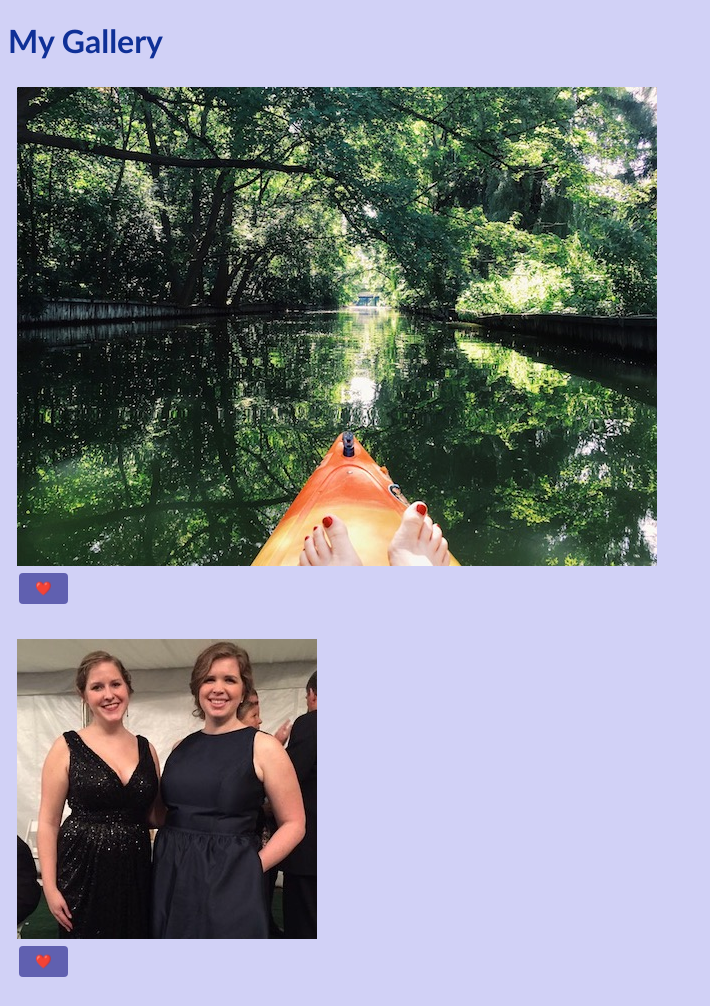
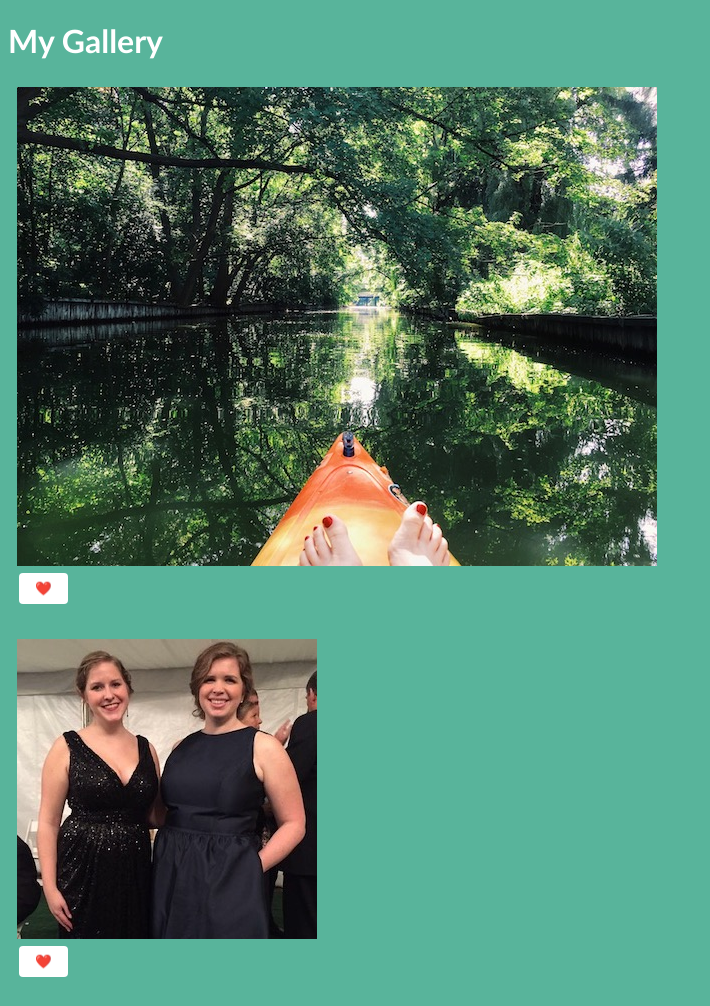
Before and after one commit to marshcooke/weekendChallenge4, a website: page public/views/index.html in a window 1280 px wide. Shown: the top 1006 px of the page, without its empty margins (0-710 px from the left). Drawn offline with Linux system fonts and the light colour scheme.

Commit message:
reevaluating color choices

```diff
--- a/public/views/styles.css
+++ b/public/views/styles.css
@@ -1,14 +1,14 @@
 body {
-    background-color: #D1D1F6;
+    background-color: #58B49B;
     font-family: 'Trebuchet MS', 'Lucida Sans Unicode', 'Lucida Grande', 'Lucida Sans', Arial, sans-serif;
 }
 
 h1 {
-    color: #0F3097;
+    color: #FFFFFF;
 }
 
 h4 {
-    color: #202076;
+    color: #FFFFFF;
 }
 
 #gallery {
@@ -27,7 +27,7 @@ h4 {
     border: 6px;
 }
 #descriptions {
-    background-color: #689FED;
+    background-color: #85B3F4;
     border-radius: 6px;
     padding: 5px;
     margin: 4px;
@@ -59,9 +59,9 @@ h4 {
 } */
 
 #loveButton {
-    background-color: #6060B0;
+    background-color: white;
     border: none;
-    color: white;
+    /* color: white; */
     padding: 8px 16px;
     text-decoration: none;
     margin: 4px 2px;
```
